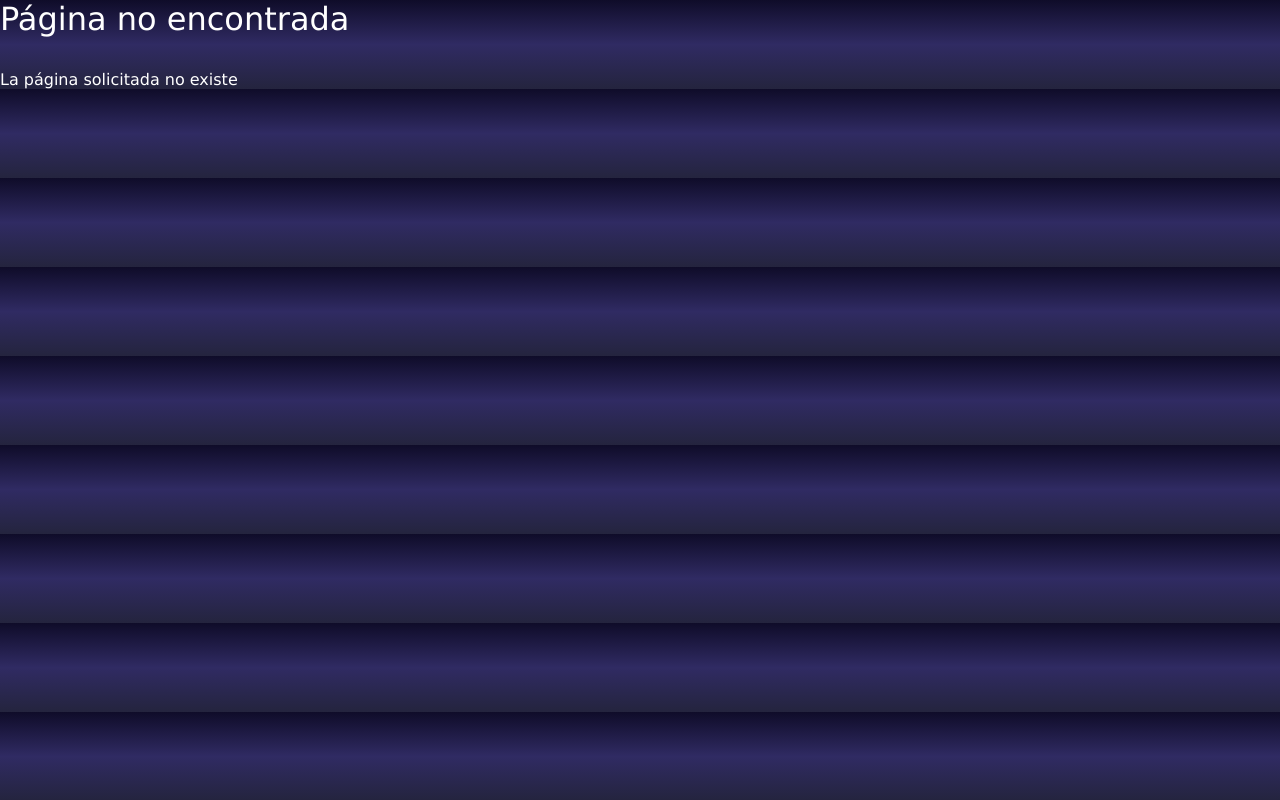
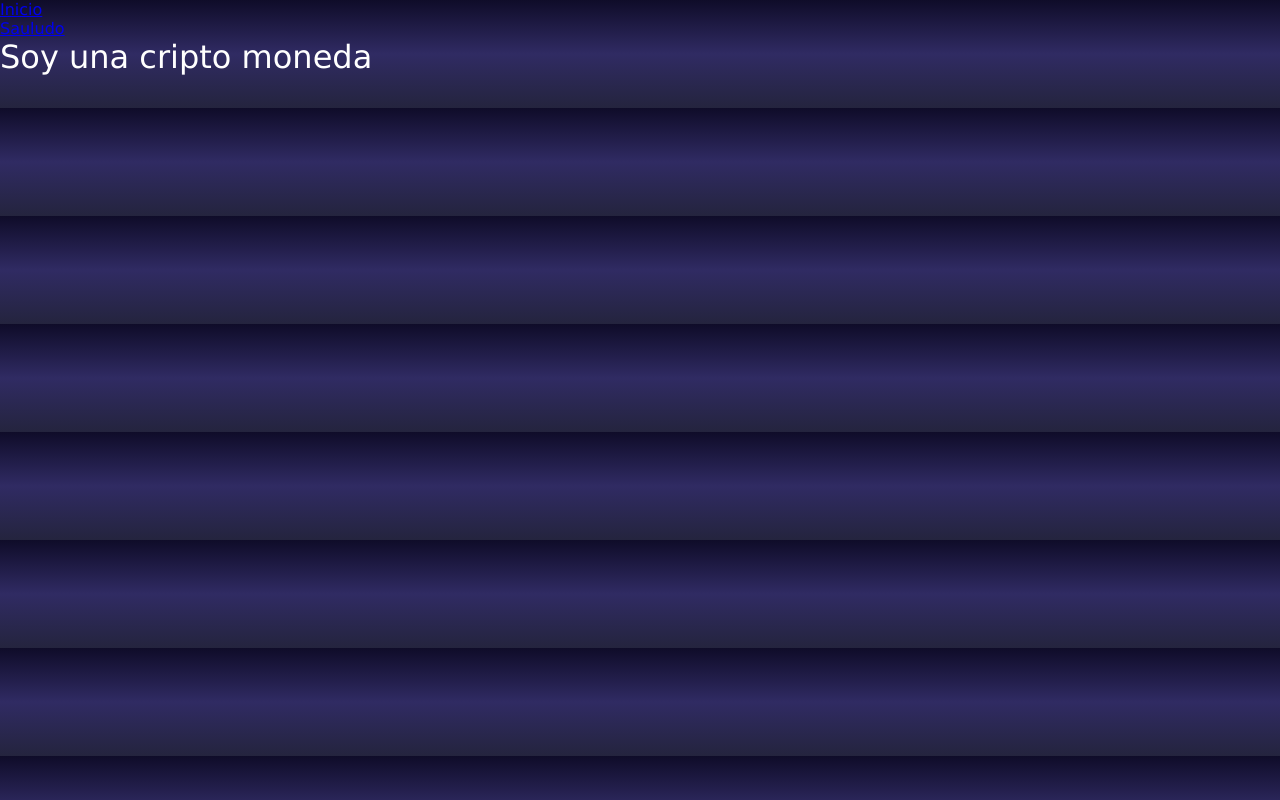
Before and after one commit to SilvaVargasPablo/proyecto-react-2024, a React (Vite) app: page /criptomonedas/1 in a window 1280 px wide. Built offline with nearby package versions, Linux system fonts and the light colour scheme.

Commit message:
Rutas dinamicas 7.7

```diff
--- a/src/componentes/App.jsx
+++ b/src/componentes/App.jsx
@@ -1,39 +1,12 @@
-import { useState } from "react"
-import { useEffect } from "react"
-import "./App.css"
-import axios from "axios"
-import Cripto from "./cripto/Cripto"
+import { Outlet } from "react-router-dom"
+import Menu from "./menu/Menu"
 
-function App() {
-
-  const API_URL = import.meta.env.VITE_API_URL
-  const [criptos, setCriptos] = useState()
-
-
-  useEffect(() => {
-    axios.get(`${API_URL}assets`)
-      .then((data) => {
-        setCriptos(data.data.data)
-      })
-      .catch(() =>{
-        console.error("La peticion falló")
-      })
-
-  }, [])
-
-  if (!criptos) return <span> Cargando...</span>
-
-  return (
-    <div className="app-container">
-      <h1> Lista de criptomonedas </h1>
-      <div className="cripto-container">
-        {
-          criptos.map(({id, symbol, changePercent24Hr, name, priceUsd}) => (
-            <Cripto key={id} symbol={symbol} changePercent24Hr={changePercent24Hr} name={name} priceUsd={priceUsd}  />
-          ))
-        }
-      </div>
-    </div>
+const App = () => {
+  return(
+    <>
+    <Menu/>
+    <Outlet/>
+    </>
   )
 }
 
--- /dev/null
+++ b/src/componentes/Cuadricula.jsx
@@ -0,0 +1,41 @@
+import { useState } from "react"
+import { useEffect } from "react"
+import "./Cuadricula.css"
+import axios from "axios"
+import Cripto from "./cripto/Cripto"
+import Menu from "./menu/Menu"
+
+function Cuadricula() {
+
+  const API_URL = import.meta.env.VITE_API_URL
+  const [criptos, setCriptos] = useState()
+
+
+  useEffect(() => {
+    axios.get(`${API_URL}assets`)
+      .then((data) => {
+        setCriptos(data.data.data)
+      })
+      .catch(() =>{
+        console.error("La peticion falló")
+      })
+
+  }, [])
+
+  if (!criptos) return <span> Cargando...</span>
+
+  return (
+    <div className="app-container">
+      <h1> Lista de criptomonedas </h1>
+      <div className="cripto-container">
+        {
+          criptos.map(({id, symbol, changePercent24Hr, name, priceUsd, rank}) => (
+            <Cripto key={id} rank={rank} symbol={symbol} changePercent24Hr={changePercent24Hr} name={name} priceUsd={priceUsd}  />
+          ))
+        }
+      </div>
+    </div>
+  )
+}
+
+export default Cuadricula
--- /dev/null
+++ b/src/componentes/Home.jsx
@@ -0,0 +1,14 @@
+import { Link } from "react-router-dom"
+
+const Home = () =>{
+  return(
+    <>
+      <h1>Hola , vienbenidos a EdMarket</h1>
+      <p>Conoce las 100 criptomonedas más usadas</p>
+      <Link to="/criptomonedas">Ver criptomondas</Link>
+    </>
+  )
+}
+
+
+export default Home
--- a/src/componentes/cripto/Cripto.css
+++ b/src/componentes/cripto/Cripto.css
@@ -4,6 +4,10 @@
     border-radius: 5px;
     border-left: 10px solid skyblue;
     padding: 1rem;
+}
+
+.precio{
+    color: rgb(197, 197, 20);
 }
 
 .info{
@@ -16,7 +20,6 @@
 
 .positivo{
     color: rgb(7, 191, 7);
-
 }
 
 .negativo{
--- a/src/componentes/cripto/Cripto.jsx
+++ b/src/componentes/cripto/Cripto.jsx
@@ -1,12 +1,14 @@
 import"./Cripto.css"
 
-const Cripto = ({name, symbol, changePercent24Hr, priceUsd}) => {
+const Cripto = ({name, symbol, changePercent24Hr, priceUsd, rank}) => {
   return(
     <div className="cripto">
       <h2>{name}</h2>
       <div className="info">
-        <p><span className="label">Precio: </span>{parseFloat (priceUsd).toFixed(4)}</p>
+        <p><span className="label">Rank: </span>{rank}</p>
+        <p className="precio"><span className="label">Precio: </span>{parseFloat (priceUsd).toFixed(4)}</p>
         <p><span className="label">Codigo: </span>{symbol}</p>
+
         <p>
           <span className="label">24Hrs: </span>
           <span className={parseFloat(changePercent24Hr) > 0 ? "positivo" : "negativo"}>
--- /dev/null
+++ b/src/componentes/cripto/CriptoPage.jsx
@@ -0,0 +1,7 @@
+const CriptoPage = () => {
+  return(
+    <h1>Soy una cripto moneda</h1>
+  )
+}
+
+export default CriptoPage
--- /dev/null
+++ b/src/componentes/menu/Menu.css
@@ -0,0 +1,3 @@
+.main-menu{
+    color: white;
+}
--- /dev/null
+++ b/src/componentes/menu/Menu.jsx
@@ -0,0 +1,15 @@
+import { NavLink } from "react-router-dom"
+import "./Menu.css"
+
+const Menu = () => {
+  return (
+    <nav className="main-menu">
+      <ul>
+        <li><NavLink to="/">Inicio</NavLink></li>
+        <li><NavLink to="/saludo">Sauludo</NavLink></li>
+      </ul>
+    </nav>
+  )
+}
+
+export default Menu
--- a/src/main.jsx
+++ b/src/main.jsx
@@ -1,19 +1,29 @@
 import React from 'react'
 import ReactDOM from 'react-dom/client'
 import {BrowserRouter, Route, Routes} from 'react-router-dom'
+import Pagina404 from './componentes/404'
 import App from './componentes/App'
 import "./main.css"
-import Saludo from './componentes/Saludo'
-import Pagina404 from './componentes/404'
-
-
+import Cuadricula from './componentes/Cuadricula'
+import Home from './componentes/Home'
+import CriptoPage from './componentes/cripto/CriptoPage'
 
 ReactDOM.createRoot(document.getElementById('root')).render(
-  <BrowserRouter>
-  <Routes>
-    <Route path='/' element={<App/>}/>
-    <Route path='*' element={<Pagina404/>}/>
-    <Route path='/saludo' element={<Saludo/>}/>
-  </Routes>
-  </BrowserRouter>
+
+    <BrowserRouter>
+      <Routes>
+        <Route path='/' element={<App/>}>
+          <Route index element={<Home/>}/>
+        </Route>
+
+        <Route path='criptomonedas' element={<App/>}>
+          <Route index element={<Cuadricula/>}/>
+          <Route path=':id' element={<CriptoPage/>}/>
+        </Route>
+
+        <Route path='*' element={<Pagina404/>}/>
+
+      </Routes>
+    </BrowserRouter>
+
 )
```
Also changed, not shown: src/componentes/Cuadricula.css (renamed from src/componentes/App.css).
